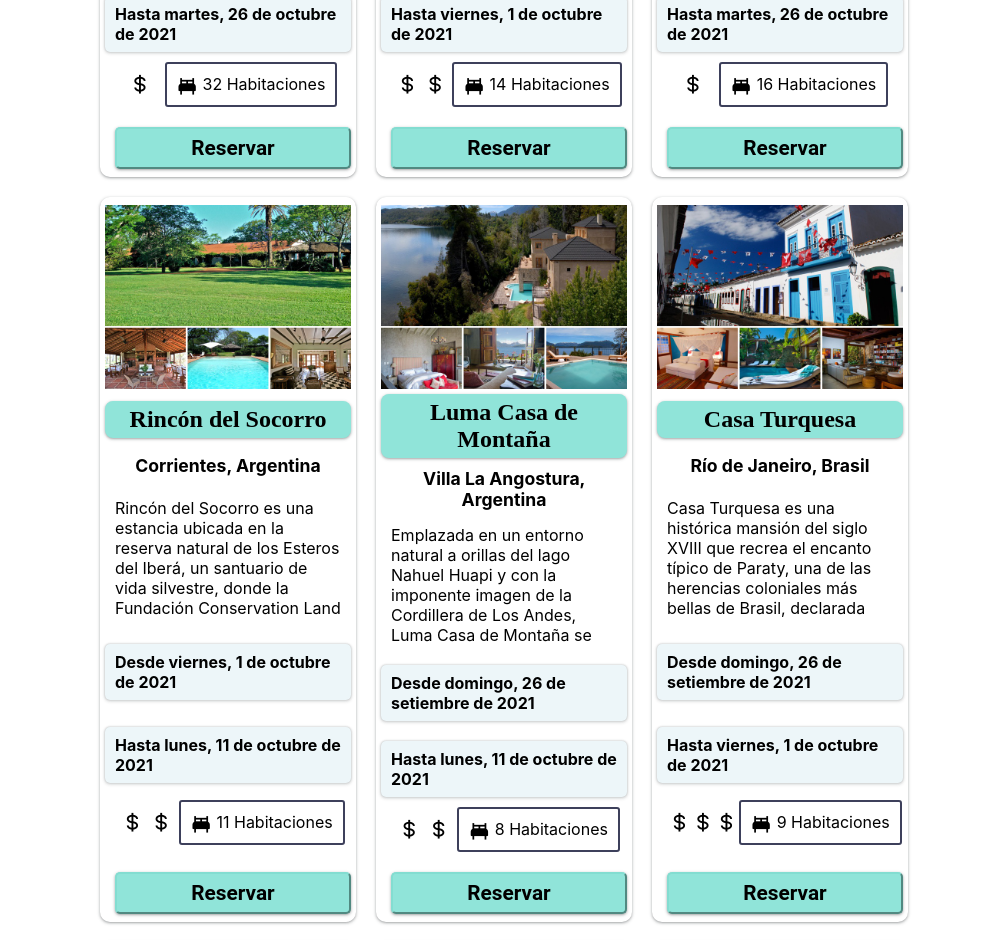
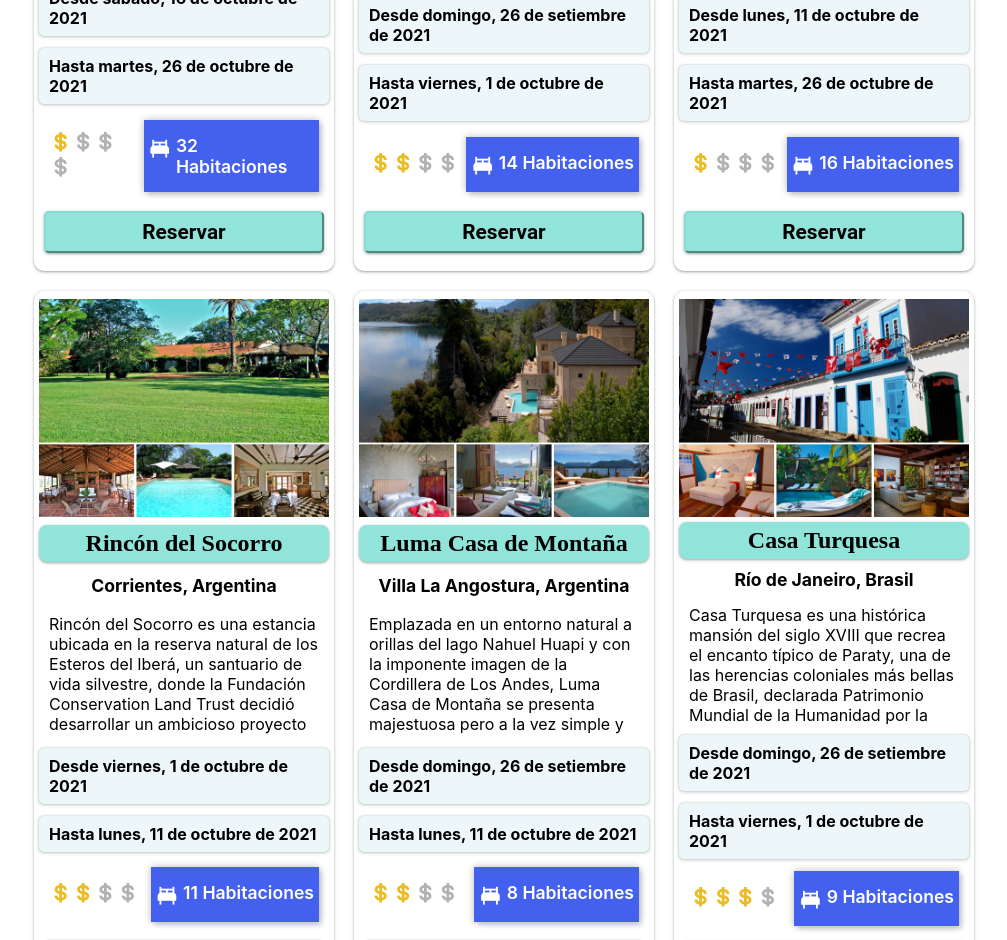
Before and after one commit to damariis13/Hotel-Reservation-Project, a React (Create React App) app: page / in a window 1280 px wide. Shown: the part 1860-2800 px from the top of the page, without its empty margins (136-1143 px from the left). Built offline with nearby package versions, Linux system fonts and the light colour scheme.

Commit message:
App file

```diff
--- a/src/App.js
+++ b/src/App.js
@@ -13,9 +13,35 @@ function App() {
   const [tamaño, setTamaño] = useState("Todos");
   const [precio, setPrecio] = useState("Todos");
 
+// Convertir fecha
+let DS_desde = new Date(desde+"T00:00:00");
+let DS_hasta = new Date(hasta+"T00:00:00");
+
+//Convertir a UNIX(milisegundos)
+let desdeUNIX = DS_desde.getTime();
+let hastaUNIX = DS_hasta.getTime();
+
+// Filtrar Por fechas
+let hotelesFiltradosFecha;
+
+  if (desde !== "" && hasta !== "") {
+     hotelesFiltradosFecha = hotelsData.filter((hotel) => {
+      if(
+        hotel.availabilityFrom <= desdeUNIX &&
+        hotel.availabilityTo >= hastaUNIX
+      ) {
+        return true;
+      } else {
+        return false;
+      }
+    });
+  } else {
+    hotelesFiltradosFecha = hotelsData;
+  };
+
 
 // Filtrar Hoteles por Pais
-  const filtrarPais = hotelsData.filter((hotel) => {
+  const filtrarFechaPais = hotelesFiltradosFecha.filter((hotel) => {
     if (pais === "Todos") {
       return true;
     } else {
@@ -23,7 +49,7 @@ function App() {
     }
   });
 
-  const filtrarPaisPrecio = filtrarPais.filter((hotel) => {
+  const filtrarFechaPaisPrecio = filtrarFechaPais.filter((hotel) => {
     if(precio === "Todos") {
       return true;
     } else {
@@ -31,7 +57,7 @@ function App() {
     }
   })
 
-  const filtrarPaisPrecioTamaño = filtrarPaisPrecio.filter((hotel) => {
+  const filtrarFechaPaisPrecioTamaño = filtrarFechaPaisPrecio.filter((hotel) => {
     if(tamaño === "Todos") {
       return true
     } else {
@@ -67,12 +93,11 @@ function App() {
         setPais={setPais}
         tamaño={tamaño}
         setTamaño={setTamaño}
-        filtroPais={filtrarPais}
         hotelsData={hotelsData}
       />
       <Hotels
         hoteles={hotelsData}
-        filtrarLista={filtrarPaisPrecioTamaño}
+        filtrarLista={filtrarFechaPaisPrecioTamaño}
       />
     </div>
   );
--- a/src/Components/Header/Header.css
+++ b/src/Components/Header/Header.css
@@ -32,7 +32,7 @@
     -webkit-background-clip: text;
     -webkit-text-fill-color: transparent;
     color: #17738f;
-    font-size: 2.5em;
+    font-size: 3em;
     text-align: center;
     padding: 20px 0px;
   }
@@ -40,7 +40,7 @@
   .texto-encabezado > h3 {
     font-family: "Kaisei Opti", serif;
     color: #bcd3dd;
-    font-size: 1.4em;
+    font-size: 1.6em;
     padding: 6px;
     text-align: center;
   }
--- a/src/Components/Hotel/Hotel.css
+++ b/src/Components/Hotel/Hotel.css
@@ -1,6 +1,6 @@
 
 .hotel {
-  width: 20vw;
+  width: 30%;
   min-width: 250px;
   box-shadow: rgba(60, 64, 67, 0.3) 0px 1px 2px 0px, rgba(60, 64, 67, 0.15) 0px 1px 3px 1px;
   border-radius: 10px;
@@ -53,12 +53,15 @@
   --webkit-box-shadow: inset 0 0 6px rgba(0,0,0,0.4);
 }
 
-.hotel > h4 {
+.hotel h4 {
   background-color: #edf6f9;
-  margin: 10px 0px;
   padding: 8px 10px;
   border-radius: 5px;
   box-shadow: rgba(60, 64, 67, 0.3) 0px 0px 2px 0px, rgba(60, 64, 67, 0.15) 0px 1px 3px 1px;
+}
+
+.fechas-hotel h4 {
+  margin-bottom: 12px;
 }
 
 .hotel > button {
@@ -67,35 +70,50 @@
   align-items: center;
   font-size: 1.3em;
   font-weight: 600;
+  padding: 7px 0px;
+  margin: 5px;
+  margin-bottom: 10px;
   background-color: #90e4d9;
   color: black;
   border-color: #83ddd1;
   font-family: "Roboto", sans-serif;
   border-radius: 5px;
-  margin-left: 10px;
-  padding: 7px 6vw;
-  max-width: 300px;
   box-shadow: rgba(60, 64, 67, 0.3) 0px 1px 2px 0px, rgba(60, 64, 67, 0.15) 0px 1px 3px 1px;
 }
 
 .hotel .pre-hab {
-  padding: 0px 0px 20px 10px;
+  padding: 0px 10px 10px 10px;
   display: flex;
-  justify-content: space-evenly;
+  justify-content: space-between;
   align-items: center;
 }
 
 .Habitaciones {
-  padding: 10px;
-  border-radius: 3px;
-  border: #3d405b 2px solid;
   display: flex;
-  /* box-shadow: rgba(60, 64, 67, 0.3) 0px 0px 3px 0px, rgba(124, 163, 160, 0.15) 0px 1px 1px 1px; */
+  font-size: 1.1em;
+  background-color: #4361ee;
+  padding: 15px 5px;
+  font-weight: 600;
+  color: #FFFF;
+  box-shadow: rgba(17, 17, 26, 0.1) 4px 4px 4px, rgba(17, 17, 26, 0.3) 0px 0px 7px;
 }
 
-.Habitaciones > .bx {
-  font-size: 1.3em;
+.cama-icono {
   padding-right: 5px;
   position: relative;
   top: 2px;
 }
+
+.signo-dolar {
+  color: #ebbc24;
+  padding: 15px 5px 15px 0px;
+}
+
+.signo-dolar .bx-dollar {
+  font-weight: 700;
+  font-size: 1.4em;
+}
+
+.signo-dolar .bx-plomo {
+  color: rgba(0,0,0,0.3)
+}
--- a/src/Components/Hotel/Hotel.jsx
+++ b/src/Components/Hotel/Hotel.jsx
@@ -22,22 +22,27 @@ function Hotel(props) {
       return (
               <React.Fragment>
                 <i className='bx bx-dollar' ></i>
+                <i className='bx bx-dollar bx-plomo'></i>
+                <i className='bx bx-dollar bx-plomo'></i>
+                <i className='bx bx-dollar bx-plomo'></i>
               </React.Fragment>
               )
     } else if (precioCard === 2) {
       return (
-
               <React.Fragment>
-                <i className='bx bx-dollar' ></i>
-                <i className='bx bx-dollar' ></i>
+                <i className='bx bx-dollar'></i>
+                <i className='bx bx-dollar'></i>
+                <i className='bx bx-dollar bx-plomo'></i>
+                <i className='bx bx-dollar bx-plomo'></i>
               </React.Fragment>
               )
     } else if (precioCard === 3) {
       return (
               <React.Fragment>
-        <i className='bx bx-dollar' ></i>
-        <i className='bx bx-dollar' ></i>
-        <i className='bx bx-dollar' ></i>
+              <i className='bx bx-dollar'></i>
+              <i className='bx bx-dollar'></i>
+              <i className='bx bx-dollar'></i>
+              <i className='bx bx-dollar bx-plomo'></i>
               </React.Fragment>
       )
     } else {
@@ -59,10 +64,12 @@ function Hotel(props) {
       <h1>{props.nombre}</h1>
       <h3>{props.ciudad}, {props.pais}</h3>
       <p className="texto">{props.descripcion}</p>
+      <div className="fechas-hotel">
       <h4>Desde {convertirTiempo(props.disponibleDesde)}</h4>
       <h4>Hasta {convertirTiempo(props.disponibleHasta)}</h4>
-      <div className="pre-hab">{precioHotelCard(props.precio)}
-      <span className="Habitaciones"><i className='bx bxs-bed'></i><div className="linea"></div>{props.cuartos} Habitaciones</span> </div>
+      </div>
+      <div className="pre-hab"><span className="signo-dolar">{precioHotelCard(props.precio)}</span>
+      <div className="Habitaciones"><span className="cama-icono"><i className='bx bxs-bed'></i></span>{props.cuartos} Habitaciones</div> </div>
       <button>Reservar</button>
     </div>
   );
--- a/src/hotelsData.js
+++ b/src/hotelsData.js
@@ -7,7 +7,7 @@ export const hotelsData = [
   {
     slug: 'la-bamba-de-areco',
     name: 'La Bamba de Areco',
-    photo: "./la-bamba-de-areco.jpg",
+    photo: process.env.PUBLIC_URL+"/images/la-bamba-de-areco.jpg",
     description: 'La Bamba de Areco está ubicada en San Antonio de Areco, en el corazón de la pampa. Es una de las estancias más antiguas de la Argentina, recientemente restaurada para ofrecer a sus huéspedes todo el confort y esplendor colonial.',
     availabilityFrom: today.valueOf(),
     availabilityTo: today.valueOf() + 864000000, // 10 days
@@ -19,7 +19,7 @@ export const hotelsData = [
   {
     slug: 'sainte-jeanne',
     name: 'Sainte Jeanne Boutique & Spa',
-    photo: "/images/sainte-jeanne.jpg",
+    photo: process.env.PUBLIC_URL+"/images/sainte-jeanne.jpg",
     description: 'Sainte Jeanne Hotel Boutique & Spa está ubicado en el corazón de Los Troncos, un barrio residencial y elegante de Mar del Plata. El lujo, el confort y la pasión por los detalles dan personalidad a esta cálida propuesta.',
     availabilityFrom: today.valueOf() + 864000000, // 10 days
     availabilityTo: today.valueOf() + 1296000000, // 15 days
@@ -31,7 +31,7 @@ export const hotelsData = [
   {
     slug: 'entre-cielos',
     name: 'Entre Cielos',
-    photo: "/images/entre-cielos.jpg",
+    photo: process.env.PUBLIC_URL+"/images/entre-cielos.jpg",
     description: 'Ubicado en una de las regiones vitivinícolas más grandes de América Latina, Entre Cielos fue pensado y construido en un campo de 8 hectáreas rodeado de viñedos malbec y una imponente vista de la Cordillera de Los Andes.',
     availabilityFrom: today.valueOf() + 432000000, // 5 days
     availabilityTo: today.valueOf() + 1296000000, // 15 days
@@ -43,7 +43,7 @@ export const hotelsData = [
   {
     slug: 'huacalera',
     name: 'Hotel Huacalera',
-    photo: "/images/huacalera.jpg",
+    photo: process.env.PUBLIC_URL+"/images/huacalera.jpg",
     description: 'Esta casona neocolonial, construida en la década de 1940, está ubicada en el corazón de la Quebrada de Humahuaca, un extenso valle rodeado de imponentes cadenas montañosas, recorrido por el Río Grande y declarado Patrimonio de la Humanidad en 2003.',
     availabilityFrom: today.valueOf() + 1728000000, // 20 days
     availabilityTo: today.valueOf() + 2592000000, // 30 days
@@ -55,7 +55,7 @@ export const hotelsData = [
   {
     slug: 'merced-del-alto',
     name: 'La Merced del Alto',
-    photo: "/images/merced-del-alto.jpg",
+    photo: process.env.PUBLIC_URL+"/images/merced-del-alto.jpg",
     description: 'Al pie del Nevado de Cachi, La Merced del Alto se destaca sobre el pintoresco valle rodeado de cerros, ríos y arroyos. Dominando sobre lo alto, el hotel y sus imponentes vistas invitan a explorar los Valle Calchaquíes o simplemente a disfrutar de la paz del lugar.',
     availabilityFrom: today.valueOf(),
     availabilityTo: today.valueOf() + 432000000, // 5 days
@@ -67,7 +67,7 @@ export const hotelsData = [
   {
     slug: 'azur-real',
     name: 'Azur Real Hotel',
-    photo: "/images/azur-real.jpg",
+    photo: process.env.PUBLIC_URL+"/images/azur-real.jpg",
     description: 'La exclusividad rodeada de historia. Azur Real Hotel Boutique está ubicado en el corazón de la zona comercial y el centro histórico de Córdoba, dentro de uno de los principales circuitos culturales y turísticos de la ciudad.',
     availabilityFrom: today.valueOf() + 1296000000, // 15 days
     availabilityTo: today.valueOf() + 2592000000, // 30 days
@@ -79,7 +79,7 @@ export const hotelsData = [
   {
     slug: 'rincon-del-socorro',
     name: 'Rincón del Socorro',
-    photo: "/images/rincon-del-socorro.jpg",
+    photo: process.env.PUBLIC_URL+"/images/rincon-del-socorro.jpg",
     description: 'Rincón del Socorro es una estancia ubicada en la reserva natural de los Esteros del Iberá, un santuario de vida silvestre, donde la Fundación Conservation Land Trust decidió desarrollar un ambicioso proyecto de recuperación y conservación.',
     availabilityFrom: today.valueOf() + 432000000, // 5 days
     availabilityTo: today.valueOf() + 1296000000, // 15 days
@@ -91,7 +91,7 @@ export const hotelsData = [
   {
     slug: 'luma-casa-de-montana',
     name: 'Luma Casa de Montaña',
-    photo: "/images/luma-casa-de-montana.jpg",
+    photo: process.env.PUBLIC_URL+"/images/luma-casa-de-montana.jpg",
     description: 'Emplazada en un entorno natural a orillas del lago Nahuel Huapi y con la imponente imagen de la Cordillera de Los Andes, Luma Casa de Montaña se presenta majestuosa pero a la vez simple y hogareña: un lugar diferente, atemporal y mágico.',
     availabilityFrom: today.valueOf(),
     availabilityTo: today.valueOf() + 1296000000, // 15 days
@@ -103,7 +103,7 @@ export const hotelsData = [
   {
     slug: 'casa-turquesa',
     name: 'Casa Turquesa',
-    photo: "/images/casa-turquesa.jpg",
+    photo: process.env.PUBLIC_URL+"/images/casa-turquesa.jpg",
     description: 'Casa Turquesa es una histórica mansión del siglo XVIII que recrea el encanto típico de Paraty, una de las herencias coloniales más bellas de Brasil, declarada Patrimonio Mundial de la Humanidad por la UNESCO.',
     availabilityFrom: today.valueOf(),
     availabilityTo: today.valueOf() + 432000000, // 5 days
@@ -115,7 +115,7 @@ export const hotelsData = [
   {
     slug: 'vila-da-santa',
     name: 'Vila Da Santa',
-    photo: "/images/vila-da-santa.jpg",
+    photo: process.env.PUBLIC_URL+"/images/vila-da-santa.jpg",
     description: 'Esta casa de pescadores fue renovada con elegancia, pero sin descuidar su espíritu original. Se abre a un gran patio central con dos piscinas de diseño, una de ellas climatizada.',
     availabilityFrom: today.valueOf() + 864000000, // 10 days
     availabilityTo: today.valueOf() + 1296000000, // 15 days
@@ -127,7 +127,7 @@ export const hotelsData = [
   {
     slug: 'uxua-casa',
     name: 'UXUA Casa Hotel & Spa',
-    photo: "/images/uxua-casa.jpg",
+    photo: process.env.PUBLIC_URL+"/images/uxua-casa.jpg",
     description: 'UXUA Casa Hotel & Spa es un hotel boutique cinco estrellas reconocido mundialmente por su incomparable belleza tropical, el maravilloso bar con vista al mar, el galardonado restaurante, un gimnasio totalmente equipado y el inigualable spa Almescar que ofrece innovadores tratamientos con ingredientes extraídos de la selva.',
     availabilityFrom: today.valueOf(),
     availabilityTo: today.valueOf() + 864000000, // 10 days
@@ -139,7 +139,7 @@ export const hotelsData = [
   {
     slug: 'ponta-dos-ganchos',
     name: 'Ponta dos Ganchos',
-    photo: "/images/uxua-casa.jpg",
+    photo: process.env.PUBLIC_URL+"/images/uxua-casa.jpg",
     description: 'Ubicado a pasos de San Pablo, Río de Janeiro, e incluso Buenos Aires, en una península privada y rodeado por un pintoresco pueblo de pescadores, se encuentra Ponta dos Ganchos, uno de los resorts de playa más exclusivos del sur de Brasil.',
     availabilityFrom: today.valueOf() + 432000000, // 5 days
     availabilityTo: today.valueOf() + 864000000, // 10 days
@@ -151,7 +151,7 @@ export const hotelsData = [
   {
     slug: 'alto-atacama',
     name: 'Alto Atacama',
-    photo: "/images/alto-atacama.jpg",
+    photo: process.env.PUBLIC_URL+"/images/alto-atacama.jpg",
     description: 'Alto Atacama Desert Lodge & Spa es un distinguido refugio ubicado a los pies del Pukará de Quitor en el imponente desierto de Atacama al norte de Chile.',
     availabilityFrom: today.valueOf(),
     availabilityTo: today.valueOf() + 864000000, // 10 days
@@ -163,7 +163,7 @@ export const hotelsData = [
   {
     slug: 'tierra-patagonia',
     name: 'Tierra Patagonia',
-    photo: "/images/tierra-patagonia.jpg",
+    photo: process.env.PUBLIC_URL+"/images/tierra-patagonia.jpg",
     description: 'Tierra Patagonia Hotel & Spa es un lujoso hotel boutique ubicado en la Patagonia chilena a orillas del lago Sarmiento, envuelto en el extraordinario escenario natural de Torres del Paine, un parque nacional rodeado de montañas, cascadas, glaciares, lagos y peñascos, declarado Reserva de la Biosfera por la UNESCO en 1978.',
     availabilityFrom: today.valueOf() + 2592000000, // 30 days
     availabilityTo: today.valueOf() + 3456000000, // 40 days
@@ -175,7 +175,7 @@ export const hotelsData = [
   {
     slug: 'vira-vira',
     name: 'Vira Vira',
-    photo: "/images/vira-vira.jpg",
+    photo: process.env.PUBLIC_URL+"/images/vira-vira.jpg",
     description: 'Hotel Hacienda Vira Vira Relais & Chateaux se encuentra en una ubicación privilegiada, muy cerca de Pucón, Chile. Su impresionante parque nativo de 23 hectáreas a orillas del río Liucura ofrece un oasis único de paz y tranquilidad.',
     availabilityFrom: today.valueOf() + 864000000, // 10 days
     availabilityTo: today.valueOf() + 1728000000, // 20 days
@@ -187,7 +187,7 @@ export const hotelsData = [
   {
     slug: 'vik-chile',
     name: 'Vik Chile',
-    photo: "/images/vik-chile.jpg",
+    photo: process.env.PUBLIC_URL+"/images/vik-chile.jpg",
     description: 'Vik Chile es una hacienda moderna y sofisticada en donde confluyen el arte y el diseño de vanguardia, una ubicación sin igual, fabulosos escenarios naturales, servicio personalizado y una cuidada atención por el medioambiente.',
     availabilityFrom: today.valueOf() + 432000000, // 5 days
     availabilityTo: today.valueOf() + 1728000000, // 20 days
@@ -199,7 +199,7 @@ export const hotelsData = [
   {
     slug: 'casa-higueras',
     name: 'Casa Higueras',
-    photo: "/images/casa-higueras.jpg",
+    photo: process.env.PUBLIC_URL+"/images/casa-higueras.jpg",
     description: 'Ubicada en el corazón del Cerro Alegre, frente a la imponente bahía de Valparaíso, se encuentra Casa Higueras, el primer hotel boutique y de diseño del puerto.',
     availabilityFrom: today.valueOf() + 432000000, // 5 days
     availabilityTo: today.valueOf() + 1296000000, // 15 days
@@ -211,7 +211,7 @@ export const hotelsData = [
   {
     slug: 'campo-tinto',
     name: 'Campo Tinto',
-    photo: "/images/campo-tinto.jpg",
+    photo: process.env.PUBLIC_URL+"/images/campo-tinto.jpg",
     description: 'Campo Tinto es una chacra de 25 hectáreas ubicada en el corazón de San Roque, en medio del ondulante Carmelo, una zona de chacras, viñedos, bodegas y frutales, con mucha historia y un ritmo de vida tranquilo y natural.',
     availabilityFrom: today.valueOf() + 2160000000, // 25 days
     availabilityTo: today.valueOf() + 2592000000, // 30 days
```
Lines whose indentation alone changed are shown as unchanged.
